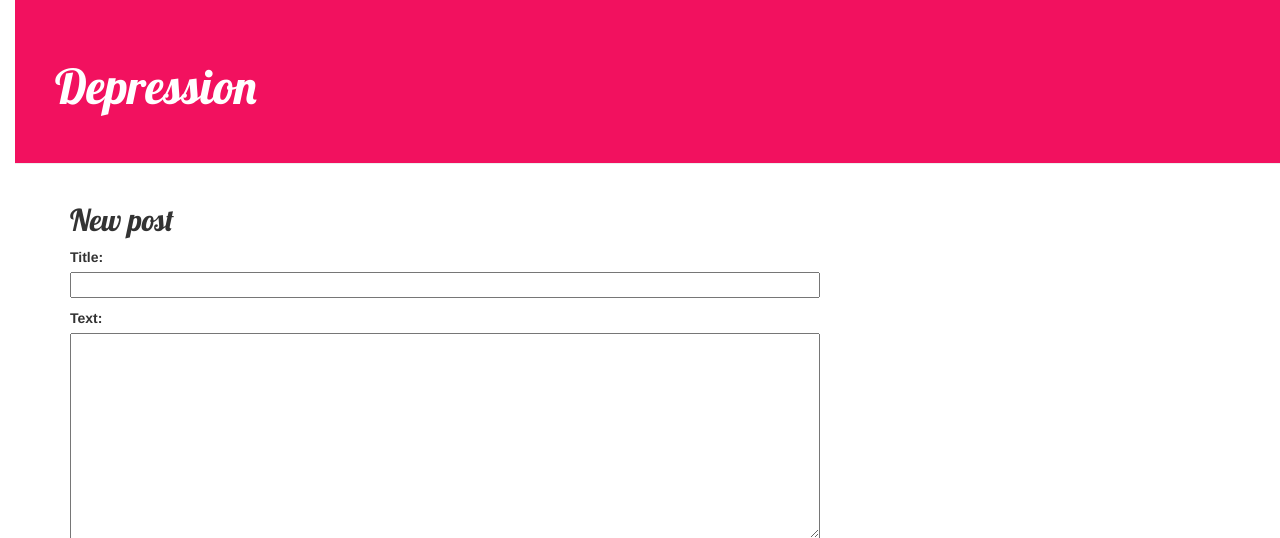
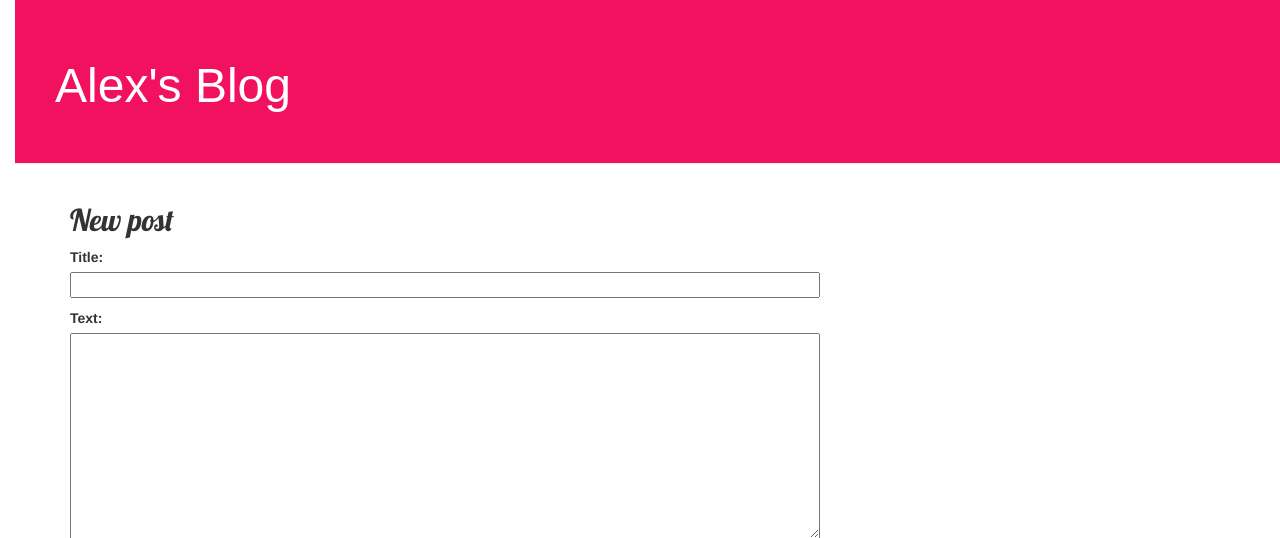
Before and after one commit to ACS933/my-first-blog, a Django app: page /post/new/ in a window 1280 px wide. Shown: the top 538 px of the page. Run offline with Django 3.2, Linux system fonts and the light colour scheme; some libraries are stand-ins or nearby versions.

Commit message:
changed the header from 'depression' to 'Alexs Blog'

```diff
--- a/blog/static/css/blog.css
+++ b/blog/static/css/blog.css
@@ -1,5 +1,5 @@
 h1 a, h2 a {
-  font-family: 'Lobster';
+  font-family: sans-serif;
   color: #C25100
 }
 
--- a/blog/templates/blog/base.html
+++ b/blog/templates/blog/base.html
@@ -12,7 +12,7 @@
       {% if user.is_authenticated %}
         <a href="{% url 'post_new' %}" class="top-menu"><span class="glyphicon glyphicon-plus"></span></a>
       {% endif %}
-      <h1><a href="/">Depression</a></h1>
+      <h1><a href="/">Alex's Blog</a></h1>
     </div>
     <div class="content container">
       <div class="row">
@@ -22,7 +22,7 @@
         </div>
       </div>
     </div>
-  </body>
+  </body>s
 
 
 
```
